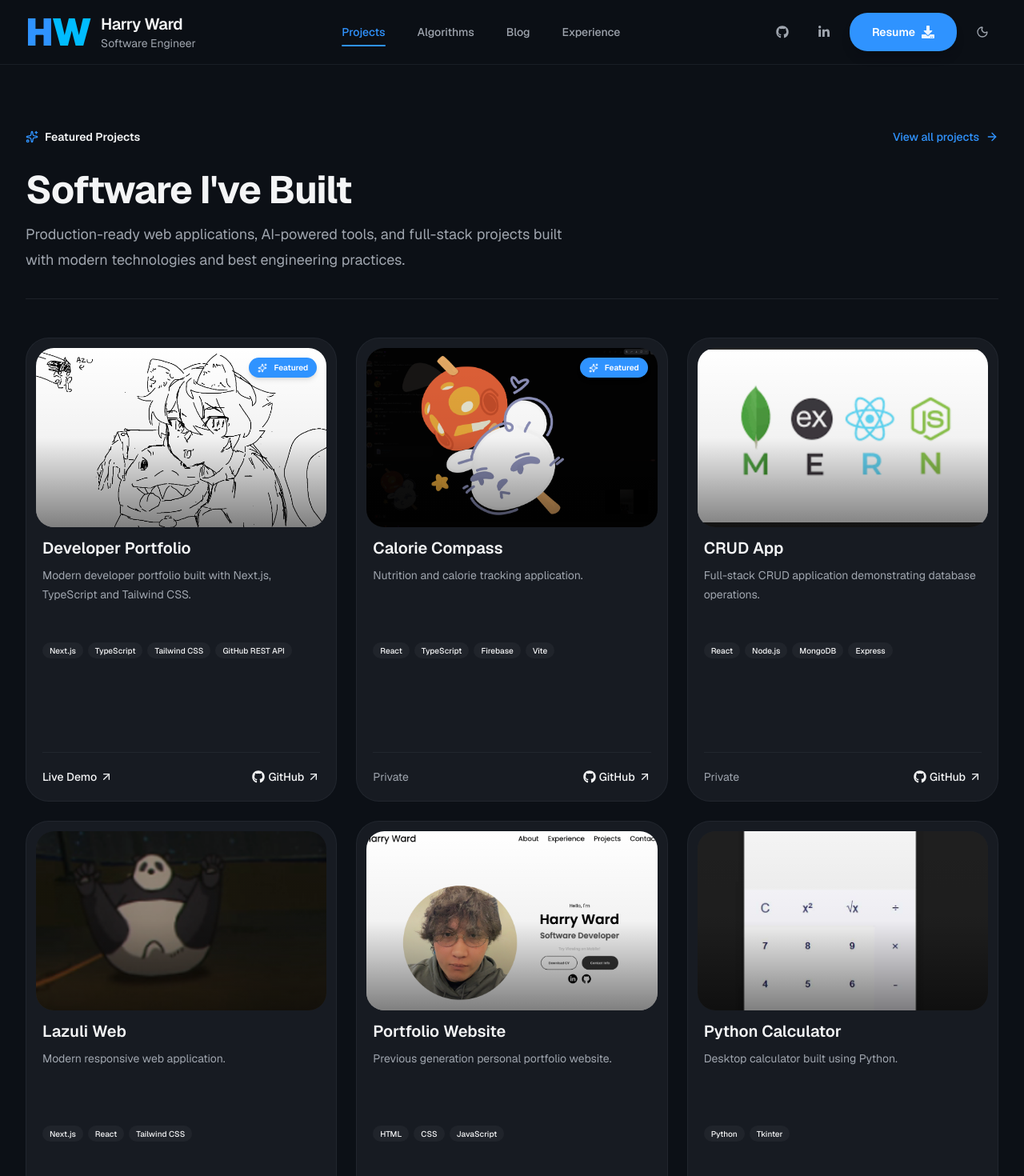
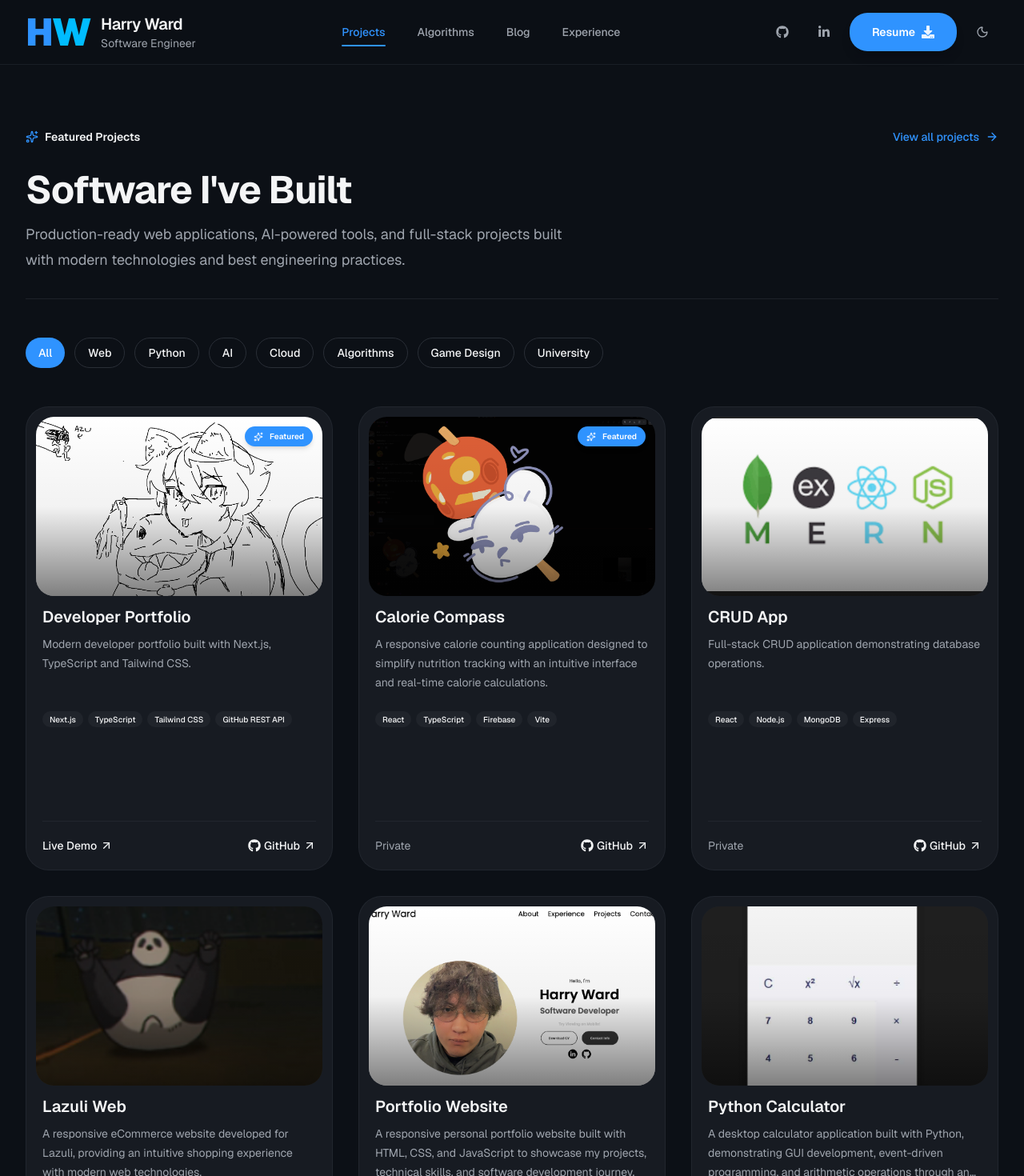
Before and after one commit to harrywardy-cmd/portfolio, a Next.js app: page /projects in a window 1280 px wide. Shown: the top 1470 px of the page at 80% size. Built offline with nearby package versions, Linux system fonts and the light colour scheme.

Commit message:
feat: add interactive project filtering architecture

```diff
--- a/components/sections/projects/FeaturedProjects.tsx
+++ b/components/sections/projects/FeaturedProjects.tsx
@@ -1,9 +1,14 @@
 import { Container } from "@/components/layout/Container";
 
-import { ProjectsGrid } from "./ProjectsGrid";
+import { ProjectCard } from "./ProjectCard";
+
+import { getFeaturedPortfolioProjects } from "@/lib/projects";
+
 import { ProjectsHeader } from "./ProjectsHeader";
 
-export function FeaturedProjects() {
+export async function FeaturedProjects() {
+  const projects = await getFeaturedPortfolioProjects();
+
   return (
     <section
       id="projects"
@@ -13,10 +18,26 @@ export function FeaturedProjects() {
         <div className="space-y-12">
           <ProjectsHeader />
 
-          <ProjectsGrid />
+          <div
+            className="
+              mx-auto
+              grid
+              max-w-7xl
+              grid-cols-1
+              gap-8
+              md:grid-cols-2
+              xl:grid-cols-3
+            "
+          >
+            {projects.map((project) => (
+              <ProjectCard
+                key={project.slug}
+                project={project}
+              />
+            ))}
+          </div>
         </div>
 
-        {/* Bottom Divider */}
         <div className="mt-20 border-t border-border/60" />
       </Container>
     </section>
--- /dev/null
+++ b/components/sections/projects/ProjectsFilter.tsx
@@ -0,0 +1,51 @@
+"use client";
+
+const filters = [
+  "All",
+  "Web",
+  "Python",
+  "AI",
+  "Cloud",
+  "Algorithms",
+  "Game Design",
+  "University",
+];
+
+interface ProjectsFilterProps {
+  selectedFilter: string;
+  onFilterChange: (filter: string) => void;
+}
+
+export function ProjectsFilter({
+  selectedFilter,
+  onFilterChange,
+}: ProjectsFilterProps) {
+  return (
+    <div className="flex flex-wrap gap-3">
+      {filters.map((filter) => (
+        <button
+          key={filter}
+          onClick={() =>
+            onFilterChange(filter)
+          }
+          className={`
+            rounded-full
+            px-4
+            py-2
+            text-sm
+            font-medium
+            transition-all
+
+            ${
+              selectedFilter === filter
+                ? "bg-primary text-primary-foreground"
+                : "border border-border hover:border-primary hover:text-primary"
+            }
+          `}
+        >
+          {filter}
+        </button>
+      ))}
+    </div>
+  );
+}
--- a/components/sections/projects/ProjectsGrid.tsx
+++ b/components/sections/projects/ProjectsGrid.tsx
@@ -1,20 +1,22 @@
-import {
-  getFeaturedPortfolioProjects,
-  getPortfolioProjects,
-} from "@/lib/projects";
-
 import { ProjectCard } from "./ProjectCard";
 
+import type { PortfolioProject } from "@/types/projects";
+
 interface ProjectsGridProps {
-  featuredOnly?: boolean;
+  projects: PortfolioProject[];
+  filter: string;
 }
 
-export async function ProjectsGrid({
-  featuredOnly = true,
+export function ProjectsGrid({
+  projects,
+  filter,
 }: ProjectsGridProps) {
-  const projects = featuredOnly
-    ? await getFeaturedPortfolioProjects()
-    : await getPortfolioProjects();
+  const filteredProjects =
+    filter === "All"
+      ? projects
+      : projects.filter((project) =>
+          project.categories.includes(filter)
+        );
 
   return (
     <div className="mt-12">
@@ -24,18 +26,17 @@ export async function ProjectsGrid({
           grid
           max-w-7xl
           grid-cols-1
-          gap-6
+          gap-8
           md:grid-cols-2
           xl:grid-cols-3
+          items-stretch
         "
       >
-        {projects.map((project) => (
-          <div
+        {filteredProjects.map((project) => (
+          <ProjectCard
             key={project.slug}
-            className="flex h-full"
-          >
-            <ProjectCard project={project} />
-          </div>
+            project={project}
+          />
         ))}
       </div>
     </div>
--- a/components/sections/projects/ProjectsPage.tsx
+++ b/components/sections/projects/ProjectsPage.tsx
@@ -1,17 +1,19 @@
 import { Container } from "@/components/layout/Container";
 
-import { ProjectsGrid } from "./ProjectsGrid";
-import { ProjectsHeader } from "./ProjectsHeader";
+import { ProjectsView } from "./ProjectsView";
 
-export function ProjectsPage() {
+import { getPortfolioProjects } from "@/lib/projects";
+
+export async function ProjectsPage() {
+  const projects =
+    await getPortfolioProjects();
+
   return (
     <section className="py-20">
       <Container>
-        <div className="space-y-12">
-          <ProjectsHeader />
-
-          <ProjectsGrid featuredOnly={false} />
-        </div>
+        <ProjectsView
+          projects={projects}
+        />
       </Container>
     </section>
   );
--- /dev/null
+++ b/components/sections/projects/ProjectsView.tsx
@@ -0,0 +1,36 @@
+"use client";
+
+import { useState } from "react";
+
+import type { PortfolioProject } from "@/types/projects";
+
+import { ProjectsFilter } from "./ProjectsFilter";
+import { ProjectsGrid } from "./ProjectsGrid";
+import { ProjectsHeader } from "./ProjectsHeader";
+
+interface ProjectsViewProps {
+  projects: PortfolioProject[];
+}
+
+export function ProjectsView({
+  projects,
+}: ProjectsViewProps) {
+  const [selectedFilter, setSelectedFilter] =
+    useState("All");
+
+  return (
+    <div className="space-y-12">
+      <ProjectsHeader />
+
+      <ProjectsFilter
+        selectedFilter={selectedFilter}
+        onFilterChange={setSelectedFilter}
+      />
+
+      <ProjectsGrid
+        projects={projects}
+        filter={selectedFilter}
+      />
+    </div>
+  );
+}
--- a/content/projects.ts
+++ b/content/projects.ts
@@ -18,6 +18,8 @@ export interface Project {
   featured: boolean;
 
   source: "github" | "local";
+
+  categories: string[];
 }
 export const projects: Project[] = [
   {
@@ -29,17 +31,26 @@ export const projects: Project[] = [
     githubUrl: "https://github.com/harrywardy-cmd/portfolio",
     featured: true,
     source: "github",
+    categories: [
+      "Web",
+      "Frontend",
+    ],
   },
 
   {
     slug: "calorie-compass",
     title: "Calorie Compass",
     description:
-      "Nutrition and calorie tracking application.",
+      "A responsive calorie counting application designed to simplify nutrition tracking with an intuitive interface and real-time calorie calculations.",
     technologies: ["React", "TypeScript"],
     githubUrl: "https://github.com/harrywardy-cmd/calorie-compass",
     featured: true,
     source: "github",
+    categories: [
+      "Web",
+      "Frontend",
+      "React",
+    ],
   },
   {
     slug: "crud-app",
@@ -50,79 +61,112 @@ export const projects: Project[] = [
     githubUrl: "https://github.com/harrywardy-cmd/CRUD-App",
     featured: false,
     source: "github",
+    categories: [
+      "Web",
+      "Full Stack",
+    ],
   },
   {
     slug: "lazuli-web",
     title: "Lazuli Web",
     description:
-      "Modern responsive web application.",
+      "A responsive eCommerce website developed for Lazuli, providing an intuitive shopping experience with modern web technologies.",
     technologies: ["React", "JavaScript"],
     githubUrl: "https://github.com/harrywardy-cmd/lazuli-web",
     featured: false,
     source: "github",
+    categories: [
+      "Web",
+      "Frontend",
+    ],
   },
   {
     slug: "portfolio-website",
     title: "Portfolio Website",
     description:
-      "Previous generation personal portfolio website.",
+      "A responsive personal portfolio website built with HTML, CSS, and JavaScript to showcase my projects, technical skills, and software development journey.",
     technologies: ["HTML", "CSS", "JavaScript"],
     githubUrl: "https://github.com/harrywardy-cmd/Portfolio-Website",
     featured: false,
     source: "github",
+    categories: [
+      "Web",
+      "Frontend",
+    ],
   },
   {
     slug: "python-calculator",
     title: "Python Calculator",
     description:
-      "Desktop calculator built using Python.",
+      "A desktop calculator application built with Python, demonstrating GUI development, event-driven programming, and arithmetic operations through an intuitive user interface.",
     technologies: ["Python"],
     githubUrl: "https://github.com/harrywardy-cmd/Python-Calculator",
     featured: false,
     source: "github",
+    categories: [
+      "Python",
+      "Desktop",
+    ],
   },
   {
     slug: "python-api",
     title: "Python API",
     description:
-      "REST API built with Python.",
+      "A RESTful API built with Python, demonstrating backend development, HTTP request handling, and structured API design for modern web applications.",
     technologies: ["Python"],
     githubUrl: "https://github.com/harrywardy-cmd/Python-API",
     featured: false,
     source: "github",
+    categories: [
+      "Python",
+      "Backend",
+    ],
   },
   {
     slug: "python-web-scraping-tool",
     title: "Python Web Scraping Tool",
     description:
-      "Automated web scraping application using Python.",
+      "A Python web scraping application that automates data extraction from websites using BeautifulSoup and Requests, demonstrating data collection, HTML parsing, and automation.",
     technologies: ["Python", "BeautifulSoup"],
     githubUrl:
       "https://github.com/harrywardy-cmd/Python-Web-Scraping-Tool",
     featured: false,
     source: "github",
+    categories: [
+      "Python",
+      "Automation",
+    ],
   },
   {
     slug: "ai-python-snake-game",
     title: "AI Python Snake Game",
     description:
-      "Snake game featuring AI gameplay.",
+      "A Python-based Snake game featuring AI-controlled gameplay, demonstrating game development, pathfinding, and algorithmic decision-making using Pygame.",
     technologies: ["Python"],
     githubUrl:
       "https://github.com/harrywardy-cmd/AI-PYTHON-SNAKE-GAME",
     featured: false,
     source: "github",
+    categories: [
+      "Python",
+      "AI",
+      "Game",
+    ],
   },
   {
     slug: "command-line-interface",
     title: "Command Line Interface",
     description:
-      "Command-line application demonstrating terminal interactions.",
+      "A command-line application developed as part of the BrightSpark Labs Software Engineering Assessment, showcasing clean code, user interaction, and problem-solving through a terminal-based interface.",
     technologies: ["Python"],
     githubUrl:
       "https://github.com/harrywardy-cmd/command-line-interface",
     featured: false,
     source: "github",
+    categories: [
+      "Python",
+      "CLI",
+    ],
   },
   {
     slug: "algorithms-datastructures",
@@ -134,28 +178,27 @@ export const projects: Project[] = [
       "https://github.com/harrywardy-cmd/algorithms-datastructures",
     featured: true,
     source: "github",
+    categories: [
+      "Algorithms",
+      "Python",
+      "Interview Prep",
+    ],
   },
   {
     slug: "neetcode-submissions-s5rzyvb1",
-    title: "NeetCode Submissions (1)",
+    title: "NeetCode Submissions",
     description:
-      "Solutions to NeetCode and LeetCode problems.",
+      "A curated collection of NeetCode and LeetCode solutions in Python, documenting my journey through coding interview preparation, data structures, algorithms, and problem-solving.",
     technologies: ["Python"],
     githubUrl:
       "https://github.com/harrywardy-cmd/neetcode-submissions-s5rzyvb1",
     featured: false,
     source: "github",
-  },
-  {
-    slug: "neetcode-submissions-h7zt2hks",
-    title: "NeetCode Submissions (2)",
-    description:
-      "Additional NeetCode and LeetCode solutions.",
-    technologies: ["Python"],
-    githubUrl:
-      "https://github.com/harrywardy-cmd/neetcode-submissions-h7zt2hks",
-    featured: false,
-    source: "github",
+    categories: [
+      "Algorithms",
+      "Python",
+      "Interview Prep",
+    ],
   },
 
   {
@@ -174,6 +217,13 @@ export const projects: Project[] = [
     pdf: "/documents/Serverless_Event-driven Architectural Design Report.pdf",
     featured: false,
     source: "local",
+    categories: [
+      "Cloud",
+      "AWS",
+      "Architecture",
+      "University",
+    ],
+
   },
   {
     slug: "inference-engine",
@@ -188,6 +238,11 @@ export const projects: Project[] = [
     source: "local",
     pdf: "/documents/Assignment 2 – Inference Engine for Propositional Logicnt.pdf",
     featured: false,
+    categories: [
+      "AI",
+      "Python",
+      "University",
+    ],
   },
 
   {
@@ -203,6 +258,11 @@ export const projects: Project[] = [
     source: "local",
     pdf: "/documents/Apollo's Gamble Game Design Document.pdf",
     featured: false,
+    categories: [
+      "Game Design",
+      "University",
+    ],
   },
 
+
 ];
```
Also changed, not shown: components/layout/navbar/MobileNav.tsx (+18 -6 lines), components/sections/hero/CurrentlyBuildingCard.tsx (+1 -16 lines), components/sections/hero/HeroBadge.tsx (+1 -24 lines), components/sections/hero/HeroButtons.tsx (+2 -28 lines), types/projects.ts (+8 -0 lines). Lines whose indentation alone changed are shown as unchanged.
